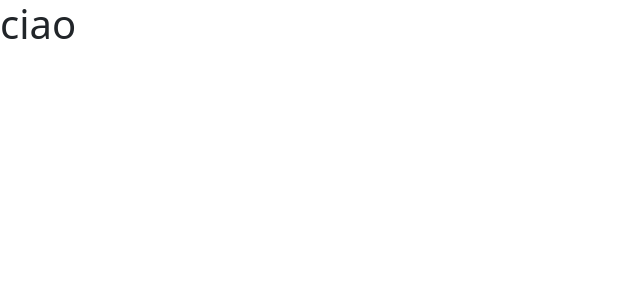
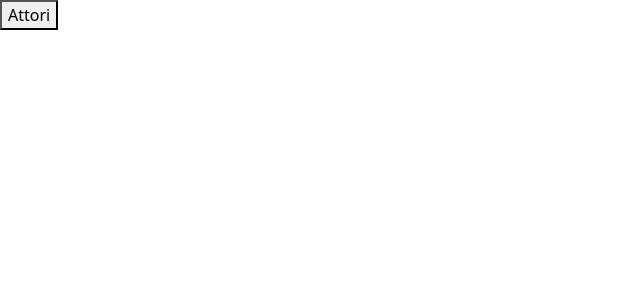
Before and after one commit to salv-ritrovato/react-api, a React (Vite) app: page / in a window 1280 px wide. Shown: the top 300 px of the page, without its empty margins (0-640 px from the left). Built offline with nearby package versions, Linux system fonts and the light colour scheme.

Commit message:
milestone 1

```diff
--- a/src/components/AppHeader.jsx
+++ b/src/components/AppHeader.jsx
@@ -8,7 +8,7 @@ export default function AppHeader() {
 
   return (
     <header>
-      <h1>ciao</h1>
+
     </header>
   )
 
--- a/src/components/AppMain.jsx
+++ b/src/components/AppMain.jsx
@@ -4,15 +4,30 @@ import axios from 'axios';
 import 'bootstrap/dist/css/bootstrap.min.css';
 import 'bootstrap/dist/js/bootstrap.bundle.min.js';
 import 'bootstrap-icons/font/bootstrap-icons.css';
+/* Importing React Hooks */
+import { useState, useEffect } from 'react';
 
 export default function AppMain() {
+  /* Declaring an useState variable where my API "array" will go */
+  const [actors, setActors] = useState([])
+
+  /* "fetching" with Axios to print my array */
+  function getActors() {
+    axios.get("https://lanciweb.github.io/demo/api/actors/")
+      .then((res) => {
+        /* Logging to check if it works */
+        console.log(res.data);
+        /* Assigning my data to my state variable */
+        setActors(res.data);
+      })
+  }
 
 
-    return (
-      <main>
-
-      </main>
-    )
+  return (
+    <main>
+      <button onClick={getActors}>Attori</button>
+    </main>
+  )
 
 
 }
```
